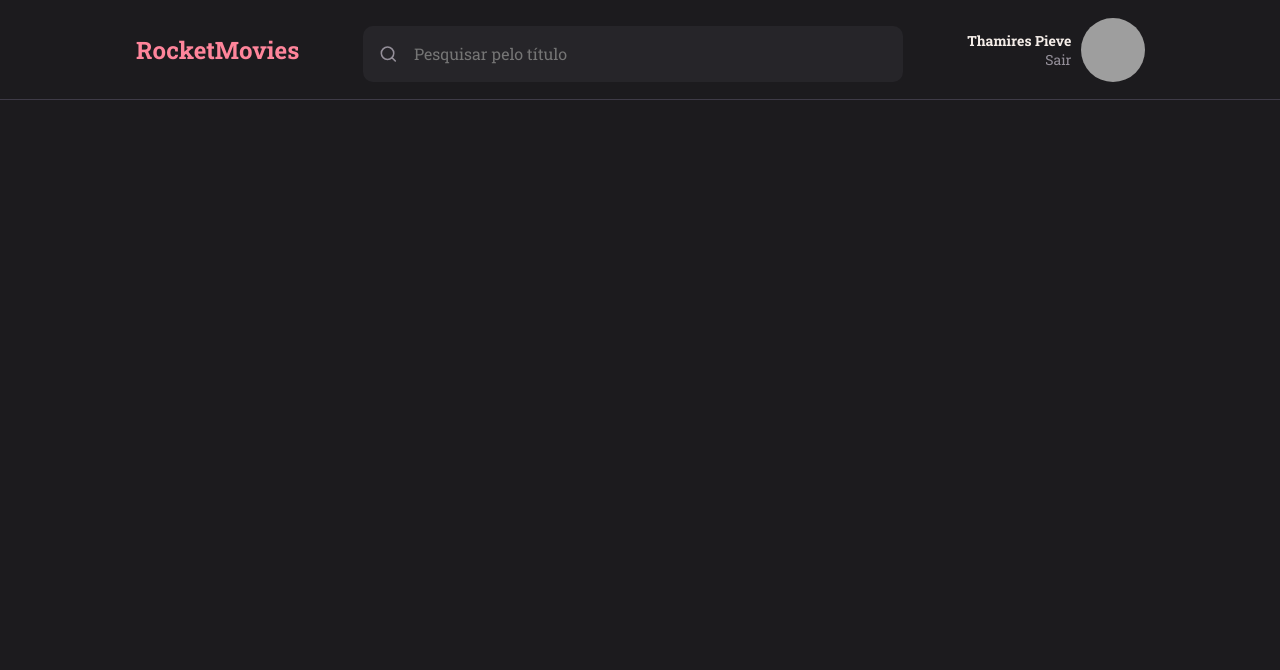
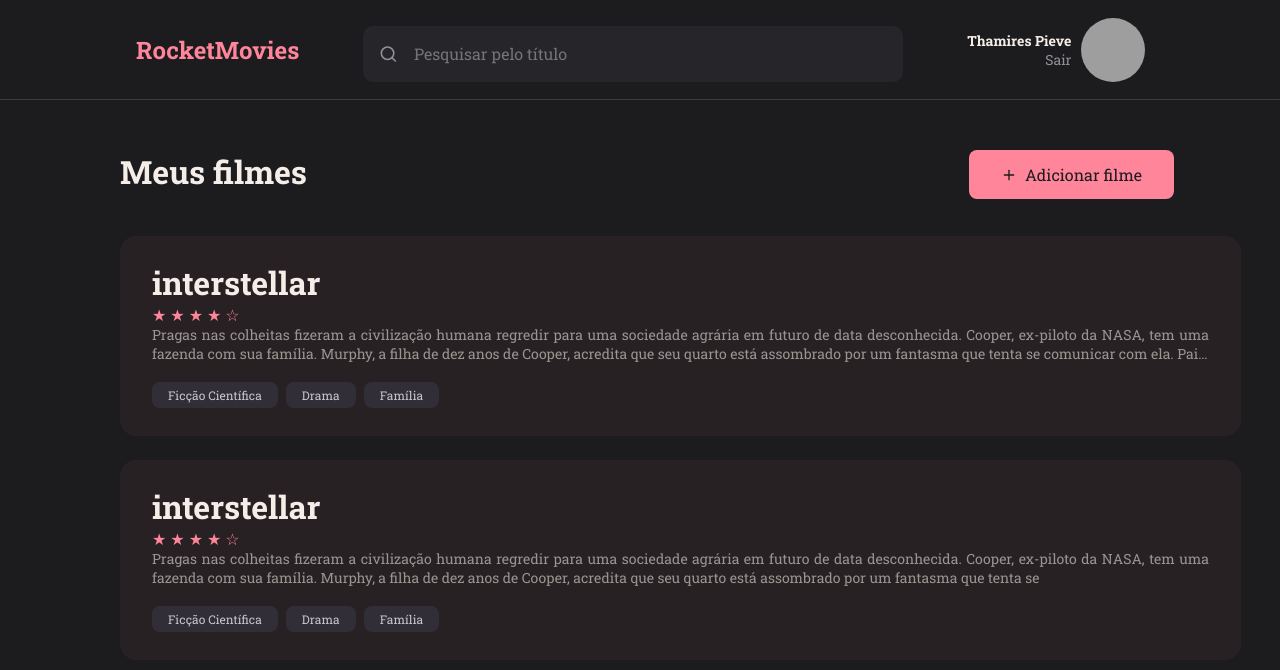
Before and after one commit to thamirespieve/rocketMovies, a React (Vite) app: page / in a window 1280 px wide. Shown: the top 670 px of the page. Built offline with nearby package versions, Linux system fonts and the light colour scheme; grey boxes are pictures that could not be loaded.

Commit message:
feat: finsh Home page

```diff
--- a/src/components/Card/style.js
+++ b/src/components/Card/style.js
@@ -20,6 +20,14 @@
     font-size: 14px;
 
     margin-bottom: 20px;
+    text-align: justify;
+
+    /* Limita a quantidade de texto mostrada na div */
+    overflow: hidden; // Removendo barra de rolagem
+    text-overflow: ellipsis; // Adicionando "..." ao final
+    display: -webkit-box;
+    -webkit-line-clamp: 2; // Quantidade de linhas
+    -webkit-box-orient: vertical;
   }
 
   span {
--- a/src/pages/Home/Home.jsx
+++ b/src/pages/Home/Home.jsx
@@ -1,11 +1,35 @@
+import { FiPlus } from "react-icons/fi";
+
+import { Container,Content } from "./style";
+
 import { Header } from "../../components/Header/Header";
-import { Container } from "./style";
+import { Card } from "../../components/Card/Card";
 
 export function Home(){
 
   return(
     <Container>
       <Header/>
+      <Content>
+        <header>
+
+          <h1>Meus filmes</h1>
+          <button><FiPlus/>Adicionar filme</button>
+        </header>
+          <Card title="interstellar"
+          description='Pragas nas colheitas fizeram a civilização humana regredir para uma sociedade agrária em futuro de data desconhecida. Cooper, ex-piloto da NASA, tem uma fazenda com sua família. Murphy, a filha de dez anos de Cooper, acredita que seu quarto está assombrado por um fantasma que tenta se comunicar com ela. Pai e filha descobrem que o "fantasma" é uma inteligência desconhecida que está enviando mensagens codificadas através de radiação gravitacional, deixando coordenadas em binário que os levam até uma instalação secreta da NASA liderada pelo professor John Brand. O cientista revela que um buraco de minhoca foi aberto perto de Saturno e que ele leva a planetas que podem oferecer condições de sobrevivência para a espécie humana. As "missões Lázaro" enviadas anos antes identificaram três planetas potencialmente habitáveis orbitando o buraco negro Gargântua: Miller, Edmunds e Mann – nomeados em homenagem aos astronautas que os pesquisaram. Brand recruta Cooper para pilotar a nave espacial Endurance e recuperar os dados dos astronautas; se um dos planetas se mostrar habitável, a humanidade irá seguir para ele na instalação da NASA, que é na realidade uma enorme estação espacial. A partida de Cooper devasta Murphy.
+
+          Além de Cooper, a tripulação da Endurance é formada pela bióloga Amelia, filha de Brand; o cientista Romilly, o físico planetário Doyle, além dos robôs TARS e CASE. Eles entram no buraco de minhoca e se dirigem a Miller, porém descobrem que o planeta possui enorme dilatação gravitacional temporal por estar tão perto de Gargântua: cada hora na superfície equivale a sete anos na Terra. Eles entram em Miller e descobrem que é inóspito já que é coberto por um oceano raso e agitado por ondas enormes. Uma onda atinge a tripulação enquanto Amelia tenta recuperar os dados de Miller, matando Doyle e atrasando a partida. Ao voltarem para a Endurance, Cooper e Amelia descobrem que 23 anos se passaram.
+
+           '
+          tags={["Ficção Científica","Drama","Família"]}/>
+
+          <Card title="interstellar"
+          description="Pragas nas colheitas fizeram a civilização humana regredir para uma sociedade agrária em futuro de data desconhecida. Cooper, ex-piloto da NASA, tem uma fazenda com sua família. Murphy, a filha de dez anos de Cooper, acredita que seu quarto está assombrado por um fantasma que tenta se "
+          tags={["Ficção Científica","Drama","Família"]}/>
+
+      </Content>
+
     </Container>
   )
 }
--- a/src/pages/Home/style.js
+++ b/src/pages/Home/style.js
@@ -3,6 +3,29 @@
 export const Container = styled.div`
   width: 100%;
   height: 100vh;
+`
+export const Content = styled.div`
+  padding: 50px 106px 50px 120px;
 
-  display: flex;
+  header {
+    display: flex;
+    justify-content: space-between;
+    margin-bottom: 37px;
+    h1 {
+      font-size: 32px;
+    }
+
+    button {
+      color: ${({ theme }) => theme.COLORS.BACKGROUND_BLACK};
+
+      padding: 14px 32px;
+
+      border: none;
+      border-radius: 8px;
+
+      display: flex;
+      align-items: center;
+      gap: 8px;
+    }
+  }
 `
```
